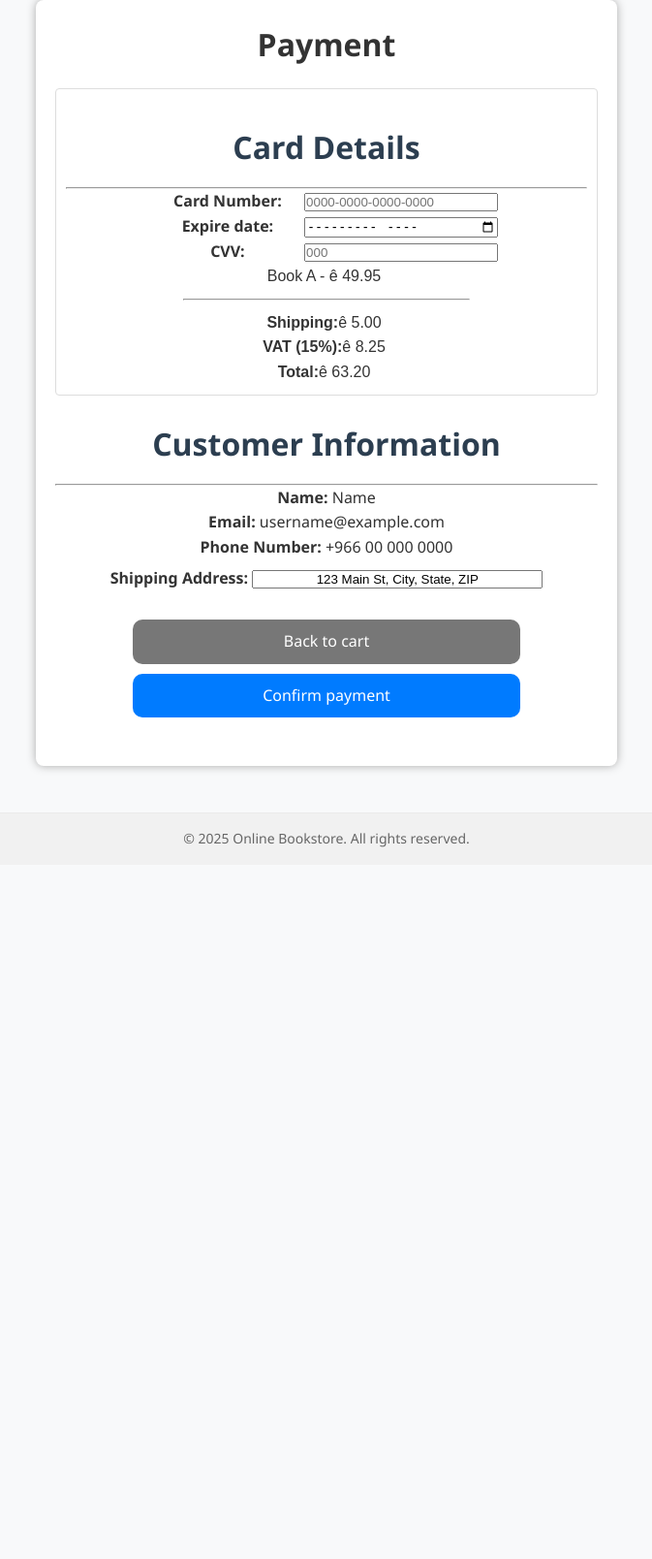
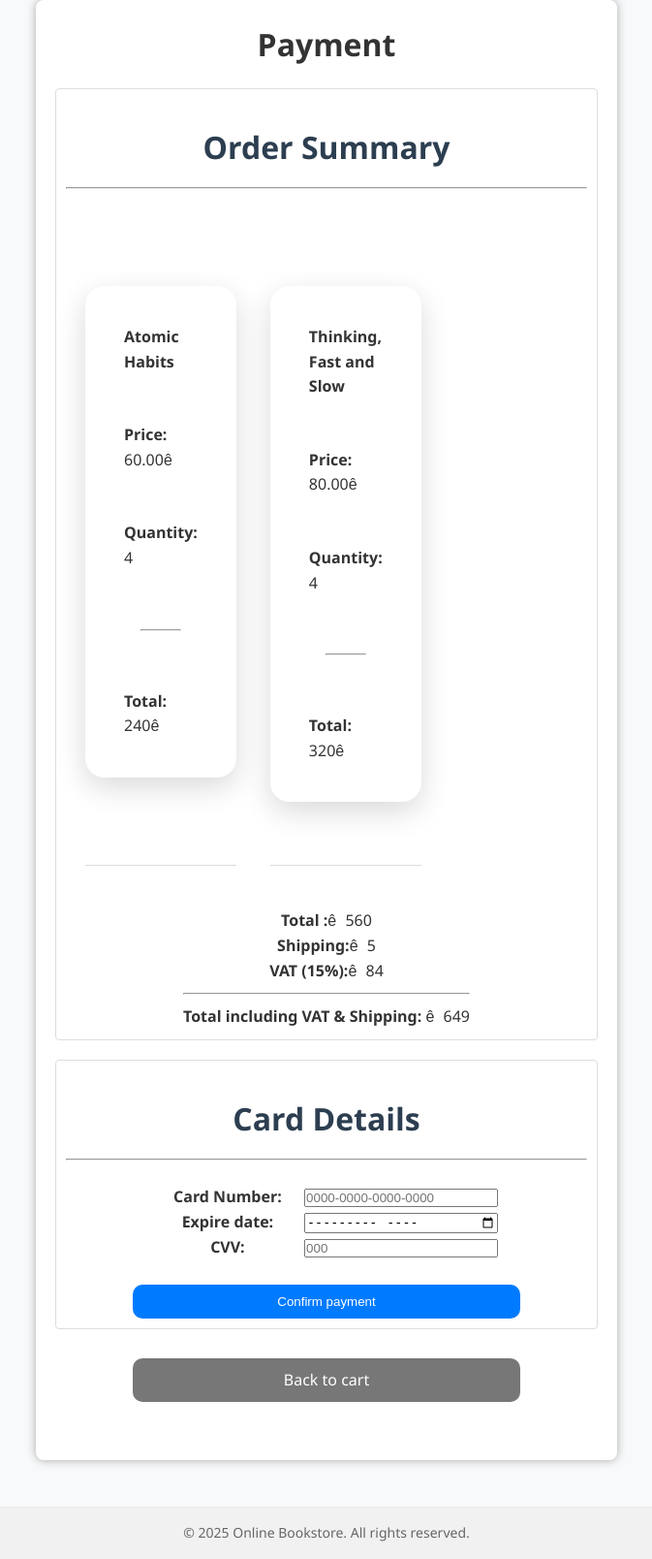
Before and after one commit to vKrRv/Online-Bookstore, a PHP site: page /pages/checkout.php in a window 1280 px wide. Shown: the whole page at 97% size, without its empty margins (303-976 px from the left). Before the commit the page ends 874 px from the top, so only its background shows below. Run offline with PHP 8.4, Linux system fonts and the light colour scheme; data comes from the database, SQL or seed files in the repository; some web fonts are replaced.

Commit message:
Process purchase from the cart
Process purchase from the cart. update the product stock in the database, and clear the cart after purchase and redirected to bill.php

```diff
--- a/css/style.css
+++ b/css/style.css
@@ -1721,3 +1721,31 @@ main {
 .search-button:hover {
     background-color: #2980b9;
 }
+/* Order Error Message Styling */
+.order-error-msg {
+    background-color: #f8d7da;
+    color: #721c24;
+    border: 1px solid #f5c6cb;
+    padding: 15px;
+    margin: 20px 0;
+    border-radius: 5px;
+    font-family: Arial, sans-serif;
+    font-size: 16px;
+    text-align: center;
+    box-shadow: 0 4px 6px rgba(0, 0, 0, 0.1);
+}
+/* Order Summary Section Checkout Page */
+.order-summary {
+    margin-top: 20px;
+    padding: 10px;
+    border: 1px solid #ddd;
+    border-radius: 4px;
+}
+/* Order Summary Book Checkout Page */
+.book-item {
+    display: flex;
+    flex-direction: column;
+    margin-bottom: 20px;
+    border-bottom: 1px solid #ddd;
+    padding-bottom: 15px;
+}
--- a/pages/checkout.php
+++ b/pages/checkout.php
@@ -1,3 +1,120 @@
+<?php
+session_start();
+
+// Mock cart (Remove Later)
+    $_SESSION['cart'] = array(
+        2 => 4, // Book ID and quantity
+        6 => 4
+    );
+
+
+$servername = "localhost";
+$username = "root";
+$password = "";
+$dbname = "bookstore";
+
+$conn = mysqli_connect($servername, $username, $password, $dbname);
+
+// Check connection
+if (!$conn) {
+    die("Connection failed: " . mysqli_connect_error());
+}
+
+$totalPrice = 0;
+$shipping = 5.00;
+$vat = 0;
+$finalTotal = 0;
+$bookDetails = [];
+$errorMessage = "";
+
+//cart total
+if (isset($_SESSION['cart']) && !empty($_SESSION['cart'])) {
+    foreach ($_SESSION['cart'] as $bookId => $quantity) {
+        $sql = "SELECT title, price FROM books WHERE book_id = $bookId";
+
+        $result = mysqli_query($conn, $sql);
+
+        if ($result) {
+            $row = mysqli_fetch_row($result);  //fetch data
+            if ($row) {
+                $bookPrice = $row[1]; // Fetch the price from the second column
+                $bookTotal = $bookPrice * $quantity;
+                $totalPrice += $bookTotal;
+
+                $bookDetails[] = [
+                    'title' => $row[0], // Fetch the title from the first column
+                    'price' => $bookPrice,
+                    'quantity' => $quantity,
+                    'total' => $bookTotal,
+                ];
+            } else {
+                $errorMessage = "Book ID $bookId not found in the database.";
+            }
+        } else {
+            $errorMessage = "Query failed for Book ID $bookId.";
+        }
+    }
+
+    $vat = $totalPrice * 0.15;
+    $finalTotal = $totalPrice + $shipping + $vat;
+}
+
+if ($_SERVER['REQUEST_METHOD'] == 'POST') {
+    if (isset($_SESSION['cart']) && !empty($_SESSION['cart'])) {
+        $sql = "INSERT INTO orders (customer_id, total_price, order_date) VALUES (NULL, $finalTotal, NOW())";
+
+        if (mysqli_query($conn, $sql)) {
+            // Replaced mysqli_insert_id with procedural method
+            $orderId = mysqli_insert_id($conn);  // Fetch the last inserted ID using procedural style
+
+            //process cart items
+            foreach ($_SESSION['cart'] as $bookId => $quantity) {
+                $sql = "SELECT price, stock FROM books WHERE book_id = $bookId";
+
+                $result = mysqli_query($conn, $sql);
+
+                if ($result) {
+                    $row = mysqli_fetch_row($result);  // Using mysqli_fetch_row to fetch data
+                    if ($row) {
+                        $bookPrice = $row[0]; // Fetch the price from the first column
+                        $currentStock = $row[1]; // Fetch the stock from the second column
+
+                        if ($currentStock >= $quantity) {
+                            $newStock = $currentStock - $quantity;
+                            $updateStockSql = "UPDATE books SET stock = $newStock WHERE book_id = $bookId";
+
+                            mysqli_query($conn, $updateStockSql);
+
+                            $orderItemSql = "INSERT INTO order_items (order_id, book_id, quantity, price)
+                                            VALUES ($orderId, $bookId, $quantity, $bookPrice)";
+
+                            mysqli_query($conn, $orderItemSql);
+                        } else {
+                            $errorMessage = "Not enough stock for book ID: $bookId";
+                        }
+                    }
+                }
+            }
+
+            if (empty($errorMessage)) {
+                unset($_SESSION['cart']);
+                $_SESSION['total_price'] = 0;
+
+                // Redirect to the bill page
+                header("Location: bill.php?order_id=$orderId&total_price=$finalTotal&shipping=$shipping&vat=$vat");
+                exit();
+            }
+        } else {
+            $errorMessage = "Error creating order: " . mysqli_error($conn);
+        }
+    } else {
+        $errorMessage = "Cart is empty! Please add items to your cart before proceeding.";
+    }
+}
+
+mysqli_close($conn);
+?>
+
 <!DOCTYPE html>
 <html lang="en">
 <head>
@@ -9,37 +126,56 @@
 <body>
 <div class="payment">
     <h1>Payment</h1>
+
+    <?php if (!empty($errorMessage)): ?>
+        <div class="order-error-msg"><?php echo $errorMessage; ?></div>
+    <?php endif; ?>
+
+    <div class="order-summary">
+        <h2>Order Summary</h2>
+        <hr><br>
+        <?php if (empty($bookDetails)): ?>
+            <p class="order-error-msg">Your cart is empty.</p>
+        <?php else: ?>
+            <div class="book-list">
+                <?php foreach ($bookDetails as $book): ?>
+                    <div class="book-item">
+                        <div class="book-details">
+                            <strong><?php echo $book['title']; ?></strong>
+                            <p><strong>Price:</strong> <?php echo $book['price']; ?><span class="symbol">&#xea;</span></p>
+                            <p><strong>Quantity:</strong> <?php echo $book['quantity']; ?></p>
+                            <hr class="short-hr">
+                            <p><strong>Total: </strong> <?php echo $book['total']; ?><span class="symbol">&#xea;</span></p>
+                        </div>
+                    </div>
+                <?php endforeach; ?>
+            </div>
+            <p><strong>Total :</strong><span class="symbol">&#xea;</span> <?php echo $totalPrice; ?></p>
+            <p><strong>Shipping:</strong><span class="symbol">&#xea;</span> <?php echo $shipping; ?></p>
+            <p><strong>VAT (15%):</strong><span class="symbol">&#xea;</span> <?php echo $vat; ?></p>
+            <hr class="short-hr">
+            <p><strong>Total including VAT & Shipping: </strong> <span class="symbol">&#xea;</span> <?php echo $finalTotal; ?></p>
+        <?php endif; ?>
+    </div>
     <div class="payment-details">
         <h2>Card Details</h2>
-        <hr>
-        <form>
+        <hr><br>
+        <form method="POST" action="">
             <label for="card-number"><strong>Card Number:</strong></label>
-            <input type="text" id="card-number" placeholder="0000-0000-0000-0000"/>
+            <input type="text" id="card-number" placeholder="0000-0000-0000-0000" required />
             <br>
             <label for="expire"><strong>Expire date:</strong></label>
-            <input type="month" id="expire" placeholder="MM/YY" />
+            <input type="month" id="expire" maxlength="5" placeholder="MM/YY" required />
             <br>
             <label for="cvv"><strong>CVV:</strong></label>
-            <input type="text" id="cvv" maxlength="3" placeholder="000"/>
-            <p class="symbol">Book A - &#xea; 49.95 </p>
-            <hr class="short-hr">
-            <p class="symbol"><strong>Shipping:</strong>&#xea; 5.00 </p>
-            <p class="symbol"><strong>VAT (15%):</strong>&#xea; 8.25 </p> <!-- 15% of 55.00 Riyals -->
-            <p class="symbol"><strong>Total:</strong>&#xea; 63.20 </p> <!-- Updated total -->
+            <input type="text" id="cvv" maxlength="3" placeholder="000" required />
+            <br><br>
+            <button type="submit" class="checkout-btn">Confirm payment</button>
         </form>
     </div>
-    <div class="customer-info">
-        <h2>Customer Information</h2>
-        <hr>
-        <p><strong>Name:</strong> Name</p>
-        <p><strong>Email:</strong> username@example.com</p>
-        <p><strong>Phone Number:</strong> +966 00 000 0000</p>
-        <label for="address"><strong>Shipping Address:</strong></label>
-        <input type="text" id="address" value="123 Main St, City, State, ZIP" placeholder="Enter shipping address">
-    </div>
+
     <div class="cart-btn">
         <a href="cart.php" class="back-shop-btn">Back to cart</a>
-        <a href="bill.php" class="checkout-btn">Confirm payment</a>
     </div>
 </div>
 <footer>
```
